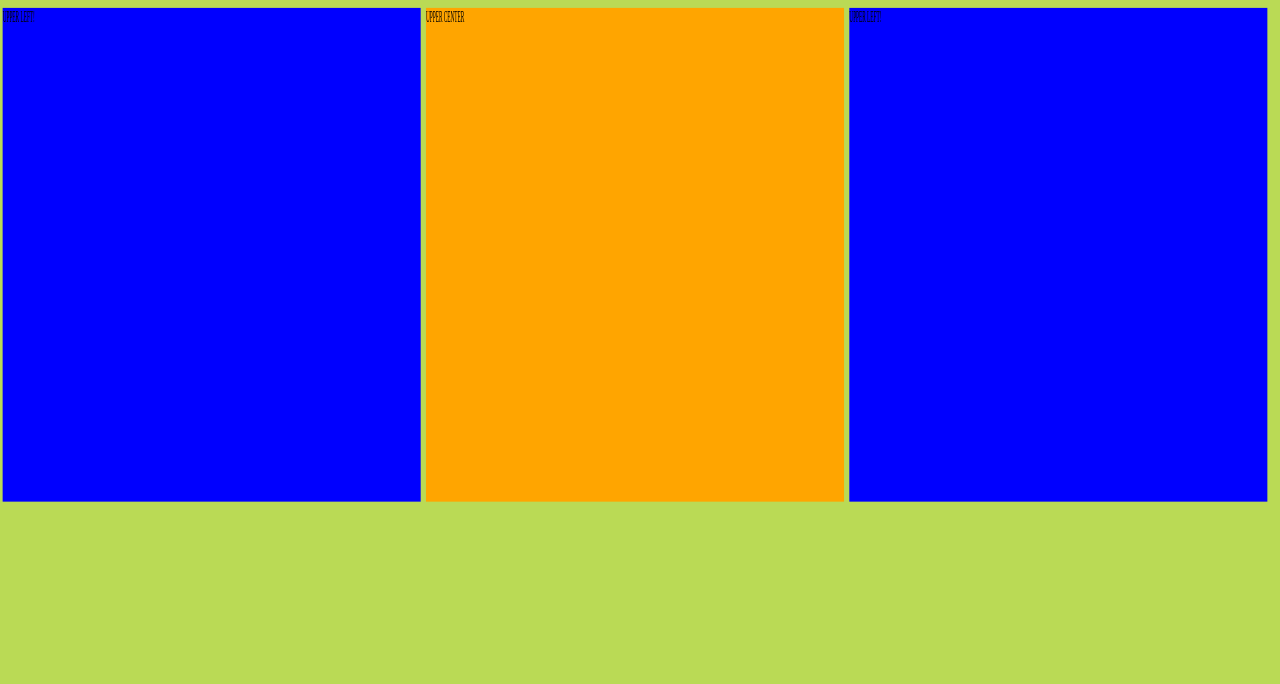
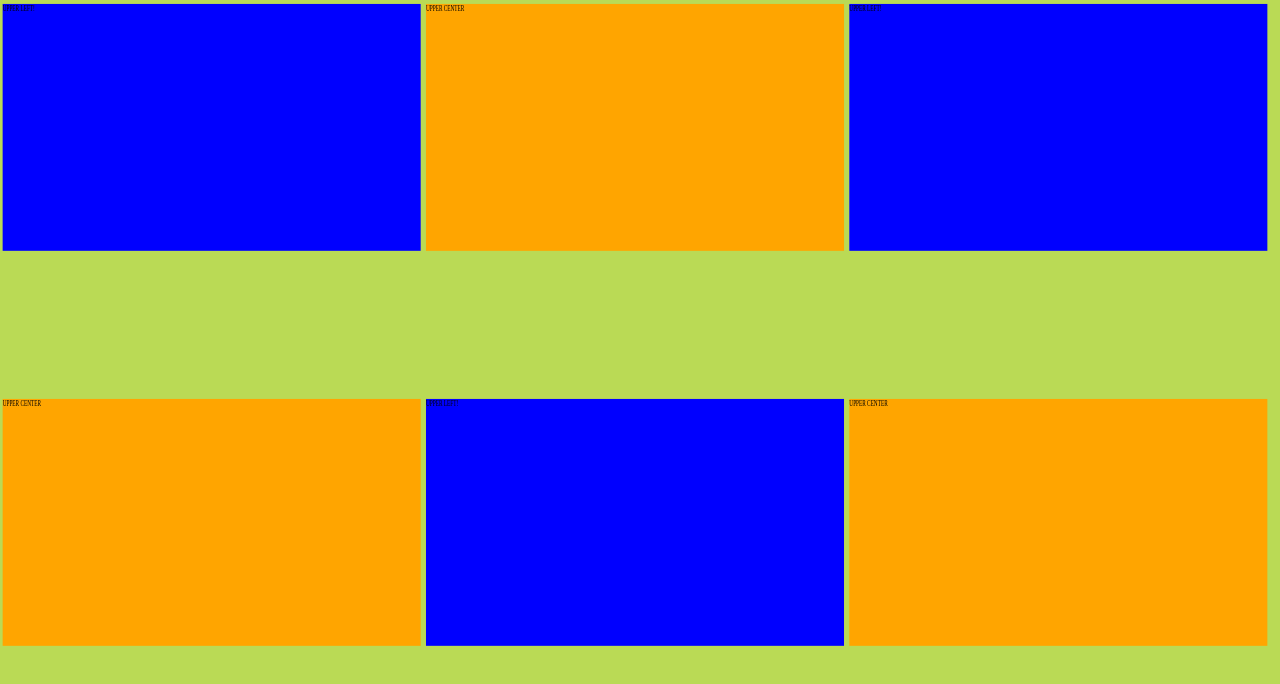
Before and after one commit to twolfson/kaleidoscope, a website: page demo/index.html in a window 1280 px wide. Drawn offline with Linux system fonts and the light colour scheme.

Commit message:
Using kaledioscope on two rows

```diff
--- a/demo/index.html
+++ b/demo/index.html
@@ -83,12 +83,17 @@
       canvas.height = window.innerHeight - 10;
 
       // Create a new kaleidoscope
-      var kal = new Kaleidoscope({'rows': 1, 'columns': 3, 'canvas': canvas});
+      var kal = new Kaleidoscope({'rows': 2, 'columns': 3, 'canvas': canvas});
 
       // Draw out the upper row
       kal.draw({'row': 0, 'column': 0}, 'upper.left.html');
       kal.draw({'row': 0, 'column': 1}, 'upper.center.html');
       kal.draw({'row': 0, 'column': 2}, 'upper.left.html');
+
+      // and lower row
+      kal.draw({'row': 1, 'column': 0}, 'upper.center.html');
+      kal.draw({'row': 1, 'column': 1}, 'upper.left.html');
+      kal.draw({'row': 1, 'column': 2}, 'upper.center.html');
 
       }());
     </script>
```
